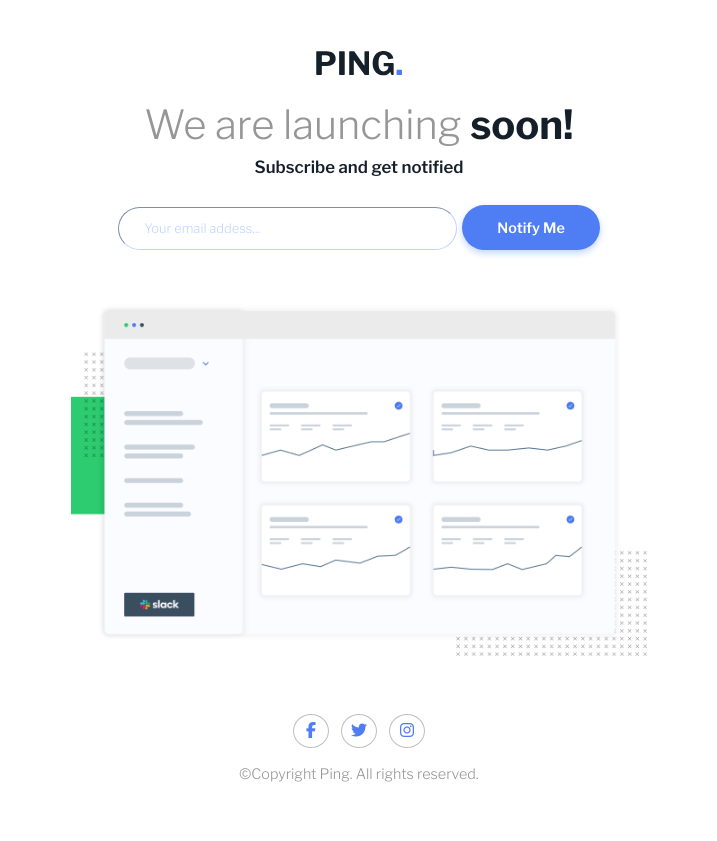
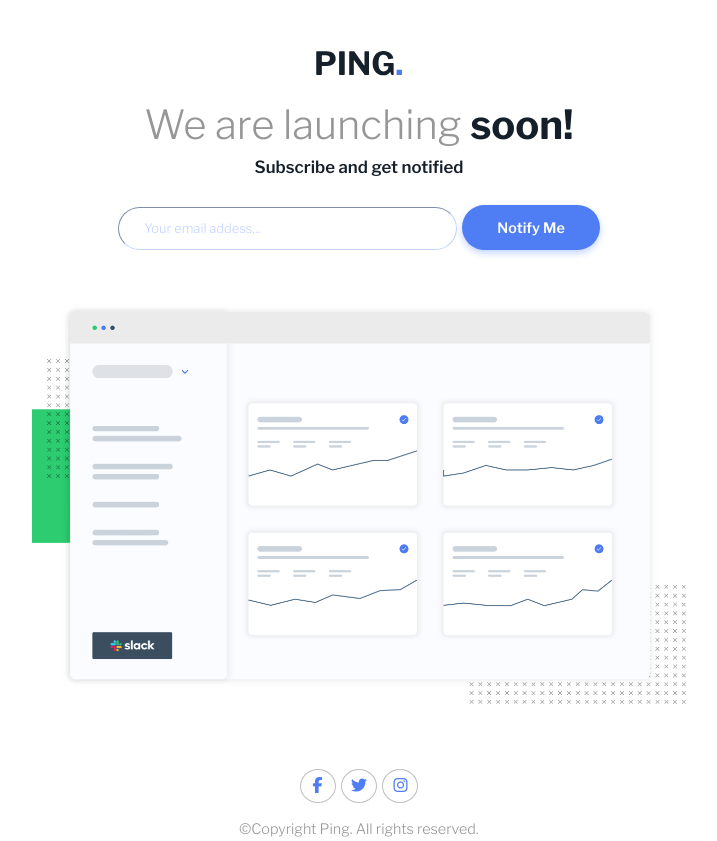
Before and after one commit to MuminaA/ping-soon-page, a plain HTML site: page index.html in a window 1280 px wide. Shown: the whole page, without its empty margins (281-998 px from the left). Before the commit the page ends 811 px from the top, so only its background shows below. Drawn offline with nearby package versions, Linux system fonts and the light colour scheme.

Commit message:
fixes to error placement, added alt tags, created landmarks

```diff
--- a/index.html
+++ b/index.html
@@ -30,8 +30,9 @@
     <link rel="stylesheet" href="styles.css" />
   </head>
   <body>
+    <main>
       <div class="hero">
-      <img src="images/logo.svg" class="logo" />
+        <img src="images/logo.svg" class="logo" alt="" />
         <h1>We are launching <span>soon!</span></h1>
 
         <p>Subscribe and get notified</p>
@@ -57,26 +58,22 @@
           <img
             src="images/illustration-dashboard.png"
             class="illustration-dashboard"
+            alt="dashboard illustration"
           />
         </div>
-
+      </div>
+    </main>
     <footer>
       <ul class="socials">
-          <div class="facebook">
-            <li>
+        <li class="facebook">
           <a><i class="fa-brands fa-facebook-f"></i></a>
         </li>
-          </div>
-          <div class="twitter">
-            <li>
+        <li class="twitter">
           <a><i class="fa-brands fa-twitter"></i></a>
         </li>
-          </div>
-          <div class="instagram">
-            <li>
+        <li class="instagram">
           <a><i class="fa-brands fa-instagram"></i></a>
         </li>
-          </div>
       </ul>
       <div class="copywrite">&copy;Copyright Ping. All rights reserved.</div>
       <!-- <p class="attribution">
@@ -84,7 +81,6 @@
       Coded by <a href="#">Your Name Here</a>.
       </p> -->
     </footer>
-    </div>
 
     <script src="index.js"></script>
 
--- a/index.js
+++ b/index.js
@@ -9,6 +9,7 @@ document.querySelector("button").addEventListener("click", function () {
     result.innerHTML = "<em>Please provide a vaild email address</em>";
     result.style.color = "hsl(354, 100%, 66%)";
     input.style.borderColor = "hsl(354, 100%, 66%)";
+    result.style.padding = "2% 0 0 15%";
   }
 
   if (input.value === "") {
@@ -16,6 +17,7 @@ document.querySelector("button").addEventListener("click", function () {
       "<em>Whoops! It looks like you forgot to add your email</em>";
     result.style.color = "hsl(354, 100%, 66%)";
     input.style.borderColor = "hsl(354, 100%, 66%)";
+    result.style.padding = "2% 0 0 3%";
   }
 
   if (mediaQueryList.matches && !emailRegex.test(input.value)) {
@@ -23,7 +25,6 @@ document.querySelector("button").addEventListener("click", function () {
     input.style.position = "realtive";
     result.style.position = "absolute";
     result.style.top = "30%";
-    result.style.padding = "2% 0 0 15%";
     document.querySelector("button").style.marginTop = "10%";
   } // else {
   //     console.log("It doesn't match.");
--- a/styles.css
+++ b/styles.css
@@ -76,11 +76,18 @@ button {
 /* img  */
 
 .illustration-dashboard {
-  block-size: 22rem;
-  margin-bottom: 10%;
+  block-size: 25rem;
+  margin-bottom: 6%;
 }
 
-/* socials */
+/* socials/footer */
+
+footer {
+    display: flex;
+  flex-direction: column;
+  justify-content: center;
+  align-items: center;
+}
 
 .socials {
   display: flex;
```
Lines whose indentation alone changed are shown as unchanged.
